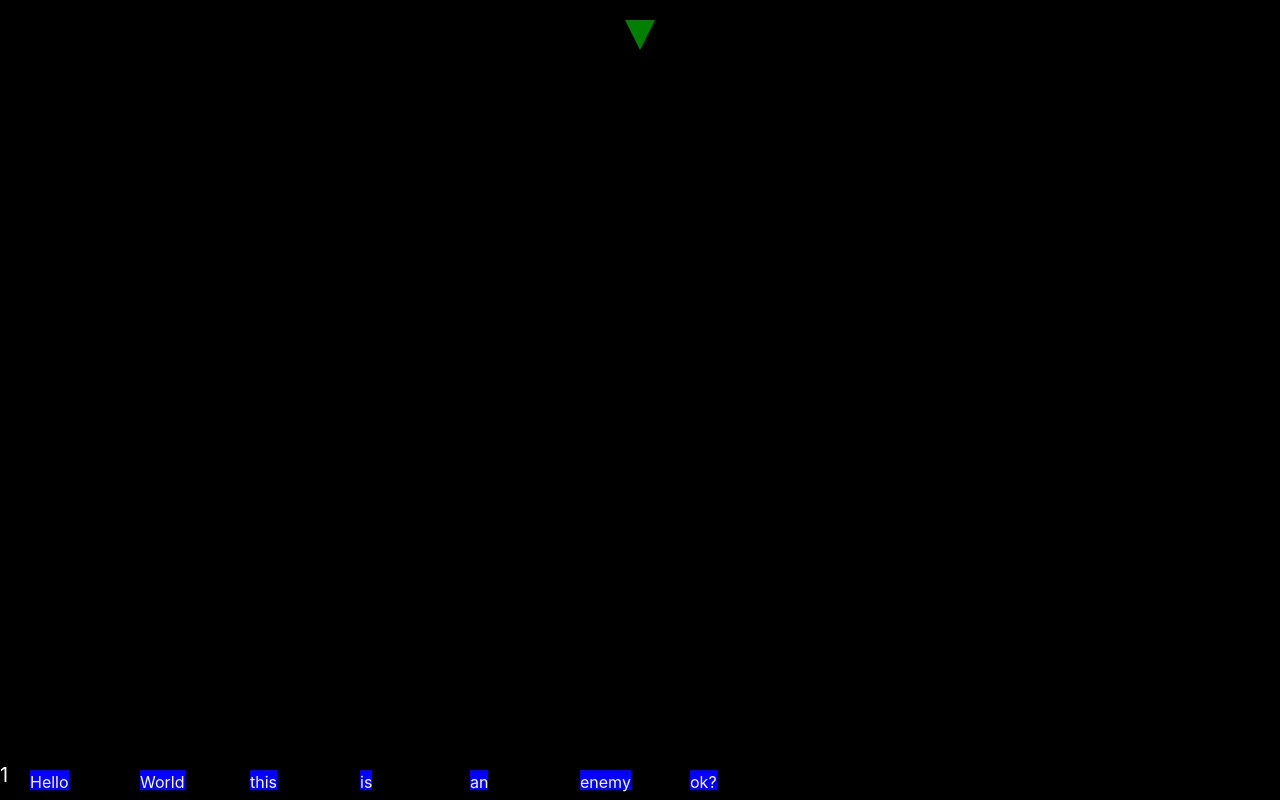
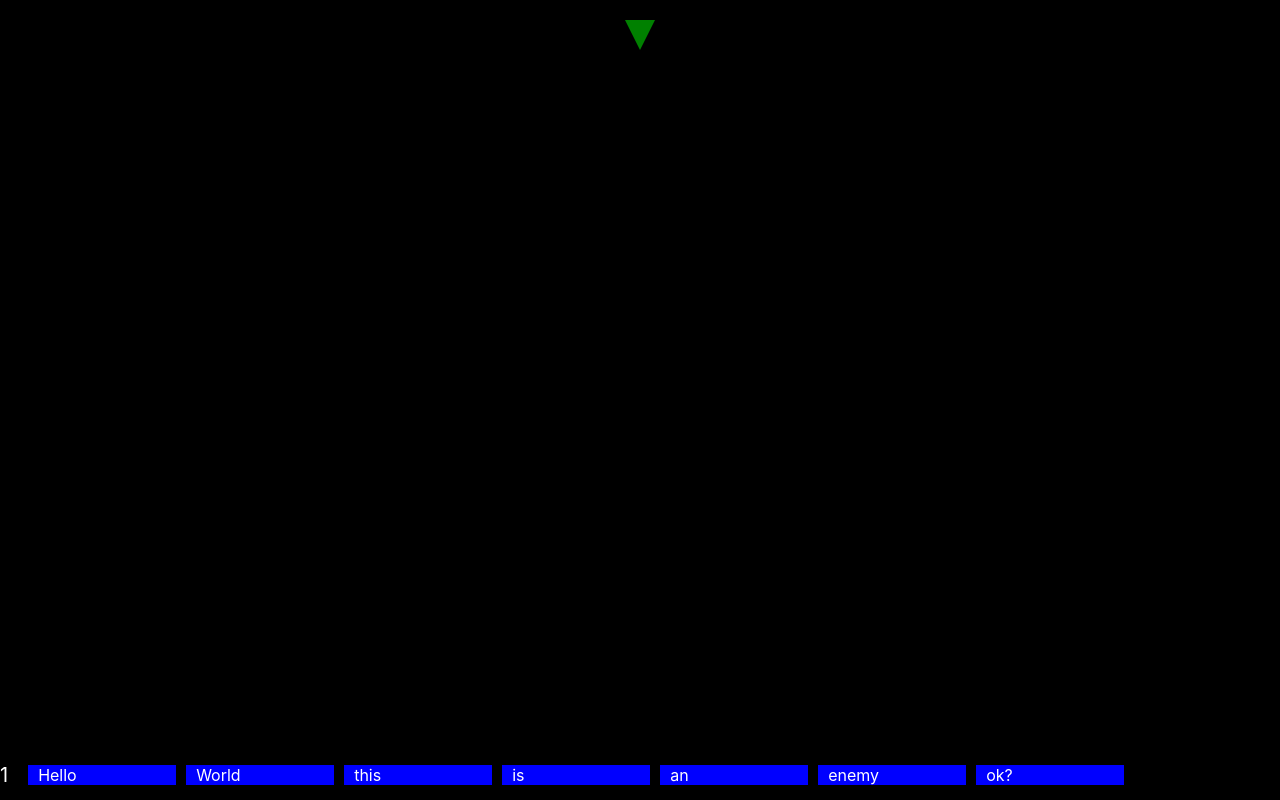
Before and after one commit to joe-sloan/query_busters, a React (Vite) app: page / in a window 1280 px wide. Built offline with nearby package versions, Linux system fonts and the light colour scheme.

Commit message:
Block hits and spacing corrected
Blocks now disappear cleanly without moving inline. Need to make bounds hug boxes.

```diff
--- a/src/game/Game.jsx
+++ b/src/game/Game.jsx
@@ -80,49 +80,49 @@ const Game = () => {
   const generateEnemies = () => {
     const words = ["Hello", "World", "this", "is", "an", "enemy", "ok?"];
     const newEnemies = [];
-  let currentLeft = 30; // Start positioning
+    let currentLeft = 10; // Start more to the left
 
     words.forEach((word, index) => {
       newEnemies.push({
         id: index,
         left: currentLeft,
-      width: 100, // Fixed width for each enemy
-      text: word // Add text for each enemy
+        width: 10, // Width in percentage
+        text: word,
+        isHit: false
       });
-    currentLeft += 110; // 100px width + 10px margin
+      currentLeft += 12; // Space between enemies in percentage
     });
 
     setEnemies(newEnemies);
   };
 
-  // Convert pixel positions to percentages for positioning
-  const pixelToPercent = (pixels) => {
-    return (pixels / window.innerWidth) * 100;
-  };
-
   const checkCollisions = () => {
     setBullets((prevBullets) => {
       return prevBullets.filter((bullet) => {
-        const bulletLeftPixels = (bullet.left / 100) * window.innerWidth;
-
         const hitEnemy = enemies.find(
           (enemy) =>
-            bullet.top >= 90 && // Bullet reaches enemy row
-            bulletLeftPixels >= enemy.left &&
-            bulletLeftPixels <= enemy.left + 100 // Fixed width
+            !enemy.isHit &&
+            bullet.top >= 90 &&
+            bullet.left >= enemy.left &&
+            bullet.left <= enemy.left + enemy.width
         );
 
         if (hitEnemy) {
           setEnemies((prevEnemies) =>
-            prevEnemies.filter((enemy) => enemy.id !== hitEnemy.id)
+            prevEnemies.map(enemy =>
+              enemy.id === hitEnemy.id
+                ? { ...enemy, isHit: true }
+                : enemy
+            )
           );
-          return false; // Remove bullet on hit
+          return false;
         }
 
         return true;
       });
     });
   };
+
   return (
     <div className="game-container">
       <div className="player" style={{ left: `${position}%` }}></div>
@@ -140,11 +140,12 @@ const Game = () => {
             key={enemy.id}
             className="enemy"
             style={{
-          left: `${pixelToPercent(enemy.left)}%`,
-
+              left: `${enemy.left}%`,
+              width: `${enemy.width}%`,
+              visibility: enemy.isHit ? 'hidden' : 'visible'
             }}
           >
-        {enemy.text} {/* Display the text for each enemy */}
+            {enemy.text}
           </div>
         ))}
       </div>
--- a/src/game/game.css
+++ b/src/game/game.css
@@ -30,22 +30,23 @@
   left: 0;
   right: 0;
   display: flex;
-  justify-content: flex-start;
+  align-items: center;
 }
 
 .row-number {
   color: white;
   font-size: 20px;
+  margin-right: 20px;
 }
 
 .enemy {
   height: 20px;
   background: blue;
-  position: absolute;
-  display: inline-flex; /* This allows the block to adjust its width based on the content */
-  bottom: 0;
+  color: white;
+  font-size: 1rem;
+  display: inline-flex;
+  align-items: center;
   margin-right: 10px;
-  color: white; /* Text color */
-  font-size: 1rem; /* Font size for the text */
-
+  padding: 0 10px;
+  white-space: nowrap;
 }
```
Lines whose indentation alone changed are shown as unchanged.
